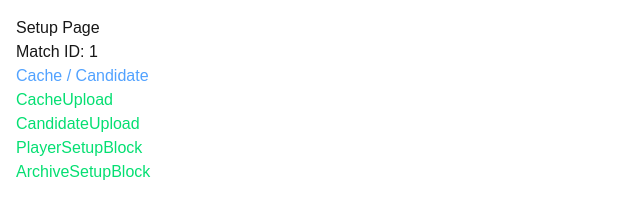
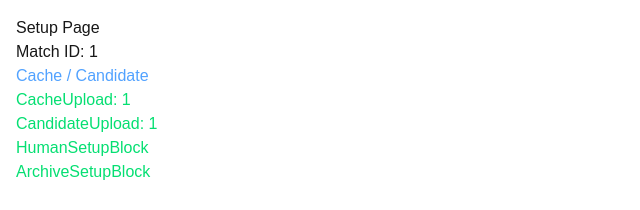
Before and after one commit to joewang0430/rever-c, a Next.js app in the folder client/: page /setup/1 in a window 1280 px wide. Shown: the top 210 px of the page, without its empty margins (0-640 px from the left). Built offline with nearby package versions, Linux system fonts and the light colour scheme.

Commit message:
added useSetupData hook, further tests required

```diff
--- a/client/src/app/setup/[matchId]/page.tsx
+++ b/client/src/app/setup/[matchId]/page.tsx
@@ -1,7 +1,7 @@
 // src/app/setup/[matchId]/page.tsx
 import CustomSetupBlock from "@/components/setup/CustomSetupBlock";
 import ArchiveSetupBlock from "@/components/setup/ArchiveSetupBlock";
-import PlayerSetupBlock from "@/components/setup/PlayerSetupBlock";
+import HumanSetupBlock from "@/components/setup/HumanSetupBlock";
 
 
 interface PageProps {
@@ -16,8 +16,8 @@ export default async function SetupPage({ params }: PageProps) {
         <main className="flex flex-col p-4">
             <h1>Setup Page</h1>
             <p>Match ID: {matchId}</p>
-            <CustomSetupBlock />
-            <PlayerSetupBlock />
+            <CustomSetupBlock matchId={matchId} />
+            <HumanSetupBlock />
             <ArchiveSetupBlock />
         </main>
     )
--- a/client/src/components/setup/CustomSetupBlock.tsx
+++ b/client/src/components/setup/CustomSetupBlock.tsx
@@ -1,12 +1,16 @@
 import CacheUpload from "./ui/CacheUpload";
 import CandidateUpload from "./ui/CandidateUpload";
 
-const CustomSetupBlock = () => {
+interface CustomSetupBlockProps {
+    matchId: string;
+};
+
+const CustomSetupBlock = ({matchId} : CustomSetupBlockProps) => {
   return (
     <div className="text-blue-400">
       <h2>Cache / Candidate</h2>
-      <CacheUpload />
-      <CandidateUpload />
+      <CacheUpload matchId={matchId}/>
+      <CandidateUpload matchId={matchId}/>
     </div>
   );
 };
--- /dev/null
+++ b/client/src/components/setup/HumanSetupBlock.tsx
@@ -0,0 +1,7 @@
+const HumanSetupBlock = () => {
+    return (
+        <div className="text-green-400">HumanSetupBlock</div>
+    );
+}
+
+export default HumanSetupBlock;
--- a/client/src/components/setup/PlayerSetupBlock.tsx
+++ /dev/null
@@ -1,7 +0,0 @@
-const PlayerSetupBlock = () => {
-    return (
-        <div className="text-green-400">PlayerSetupBlock</div>
-    );
-}
-
-export default PlayerSetupBlock;
--- a/client/src/components/setup/ui/CacheUpload.tsx
+++ b/client/src/components/setup/ui/CacheUpload.tsx
@@ -1,6 +1,10 @@
-const CacheUpload = () => {
+interface CandidateSetupBlockProps {
+    matchId?: string;
+};
+
+const CacheUpload = ({matchId} : CandidateSetupBlockProps) => {
   return (
-    <div className="text-green-400">CacheUpload</div>
+    <div className="text-green-400">CacheUpload: {matchId || 'No matchId'} </div>
   );
 }
 
--- a/client/src/components/setup/ui/CandidateUpload.tsx
+++ b/client/src/components/setup/ui/CandidateUpload.tsx
@@ -1,6 +1,10 @@
-const CandidateUpload = () => {
+interface CustomSetupBlockProps {
+    matchId: string;
+};
+
+const CandidateUpload = ({matchId} : CustomSetupBlockProps) => {
     return (
-        <div className="text-green-400">CandidateUpload</div>
+        <div className="text-green-400">CandidateUpload: {matchId} </div>
     );
 }
 
--- /dev/null
+++ b/client/src/data/types/setup.ts
@@ -0,0 +1,26 @@
+export interface SetupData {
+  matchId: string;
+  boardSize: 8 | 12 | 26;
+  black: PlayerConfig;
+  white: PlayerConfig;
+}
+
+export interface PlayerConfig {
+  type: "custom" | "archive" | "human" | "ai" | null;
+  config?: {
+    // Custom Mode
+    customType?: "candidate" | "cache";
+    customCodeId?: string;
+    // Archive Mode
+    archiveYear?: string;
+    archiveId?: string;
+    // Human Mode
+    humanName?: string;
+    // AI Mode (if applicable)
+    aiModel?: string;
+  };
+}
+
+export type PlayerType = "custom" | "archive" | "human" | "ai" | null;
+export type CustomType = "candidate" | "cache";
+export type BoardSize = 8 | 12 | 26;
--- /dev/null
+++ b/client/src/hooks/useSetupData.tsx
@@ -0,0 +1,89 @@
+/* Custom hook to manage setup data for a match */
+
+"use client";
+
+import { useState, useCallback } from 'react';
+import { SetupData, PlayerConfig, BoardSize } from '../data/types/setup';
+
+export const useSetupData = (matchId: string) => {
+    const [setupData, setSetupData] = useState<SetupData>({
+        matchId,
+        boardSize: 8,
+        black: { type: null },
+        white: { type: null }
+    });
+
+    // update board size
+    const updateBoardSize = useCallback((size: BoardSize) => {
+        setSetupData(prev => {
+            const newData = { ...prev, boardSize: size };
+
+            // if the board size is not 8, reset AI players
+            if (size !== 8) {
+                if (newData.black.type === "ai") {
+                    newData.black = { type: null };
+                }
+                if (newData.white.type === "ai") {
+                    newData.white = { type: null };
+                }
+            }
+
+        return newData;
+        });
+    }, []);
+
+    // update black player configuration
+    const updateBlackPlayer = useCallback((config: PlayerConfig) => {
+        setSetupData(prev => ({ ...prev, black: config }));
+    }, []);
+
+    // update white player configuration
+    const updateWhitePlayer = useCallback((config: PlayerConfig) => {
+        setSetupData(prev => ({ ...prev, white: config }));
+    }, []);
+
+    // check if AI is available based on board size
+    const isAIAvailable = useCallback((): boolean => {
+        return setupData.boardSize === 8;
+    }, [setupData.boardSize]);
+
+    // validate the setup data
+    const validateSetup = useCallback((): boolean => {
+        const { black, white, boardSize } = setupData;
+
+        // check if both players are configured
+        if (black.type === null || white.type === null) {
+        return false;
+        }
+
+        // check if player types are valid
+        if ((black.type === "ai" || white.type === "ai") && boardSize !== 8) {
+        return false;
+        }
+
+        // check if custom players have necessary configurations
+        if (black.type === "custom" && (!black.config?.customCodeId)) return false;
+        if (white.type === "custom" && (!white.config?.customCodeId)) return false;
+
+        // check if archived players (community) have necessary configurations
+        if (black.type === "archive" && (!black.config?.archiveId || !black.config?.archiveYear)) return false;
+        if (white.type === "archive" && (!white.config?.archiveId || !white.config?.archiveYear)) return false;
+
+        // check if AIs have necessary configurations
+        if (black.type === "ai" && (!black.config?.aiModel)) return false;
+        if (white.type === "ai" && (!white.config?.aiModel)) return false;
+
+        return true;
+
+    }, [setupData]);
+
+    return {
+        setupData,
+        updateBoardSize,
+        updateBlackPlayer,
+        updateWhitePlayer,
+        validateSetup,
+        isAIAvailable,
+        isValid: validateSetup()
+    };
+};
```
